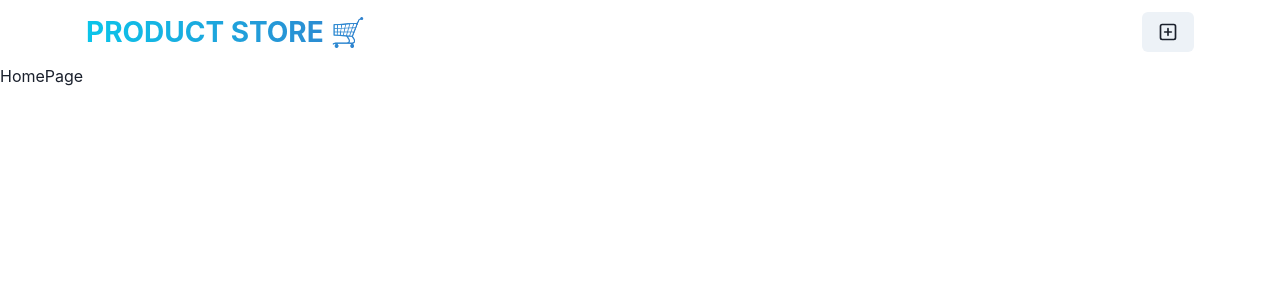
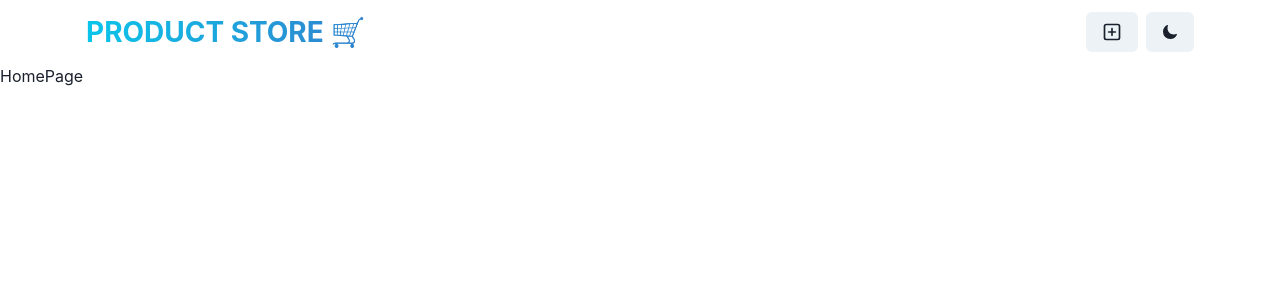
Before and after one commit to JessToni/my-mern-site, a React (Vite) app in the folder frontend/: page / in a window 1280 px wide. Shown: the top 300 px of the page. Built offline with nearby package versions, Linux system fonts and the light colour scheme.

Commit message:
Add: button to toggle light or dark mode

```diff
--- a/frontend/src/components/Navbar.jsx
+++ b/frontend/src/components/Navbar.jsx
@@ -1,9 +1,13 @@
-import { Container, HStack, Flex, Button, Text } from "@chakra-ui/react"
+import { Container, HStack, Flex, Button, Text, useColorMode } from "@chakra-ui/react";
 import { Link } from "react-router-dom";
 
-import { PlusSquareIcon } from '@chakra-ui/icons'
+import { PlusSquareIcon } from '@chakra-ui/icons';
+import { LuSun } from "react-icons/lu";
+import { IoMoon } from "react-icons/io5";
 
 const Navbar = () => {
+  const { colorMode, toggleColorMode } = useColorMode();
+
   return <Container maxW={"1140px"} px={4}>
     <Flex
     h={16}
@@ -28,10 +32,11 @@
 
       <HStack spacing={2} alignItems={"center"}>
         <Link to={"/create"}>
-        <Button>
-          <PlusSquareIcon fontSize={20}/>
-        </Button>
+          <Button>
+            <PlusSquareIcon fontSize={20}/>
+          </Button>
         </Link>
+        <Button onClick={toggleColorMode}>{colorMode === "light" ? <IoMoon/> : <LuSun />}</Button>
       </HStack>
     </Flex>
   </Container>
```
